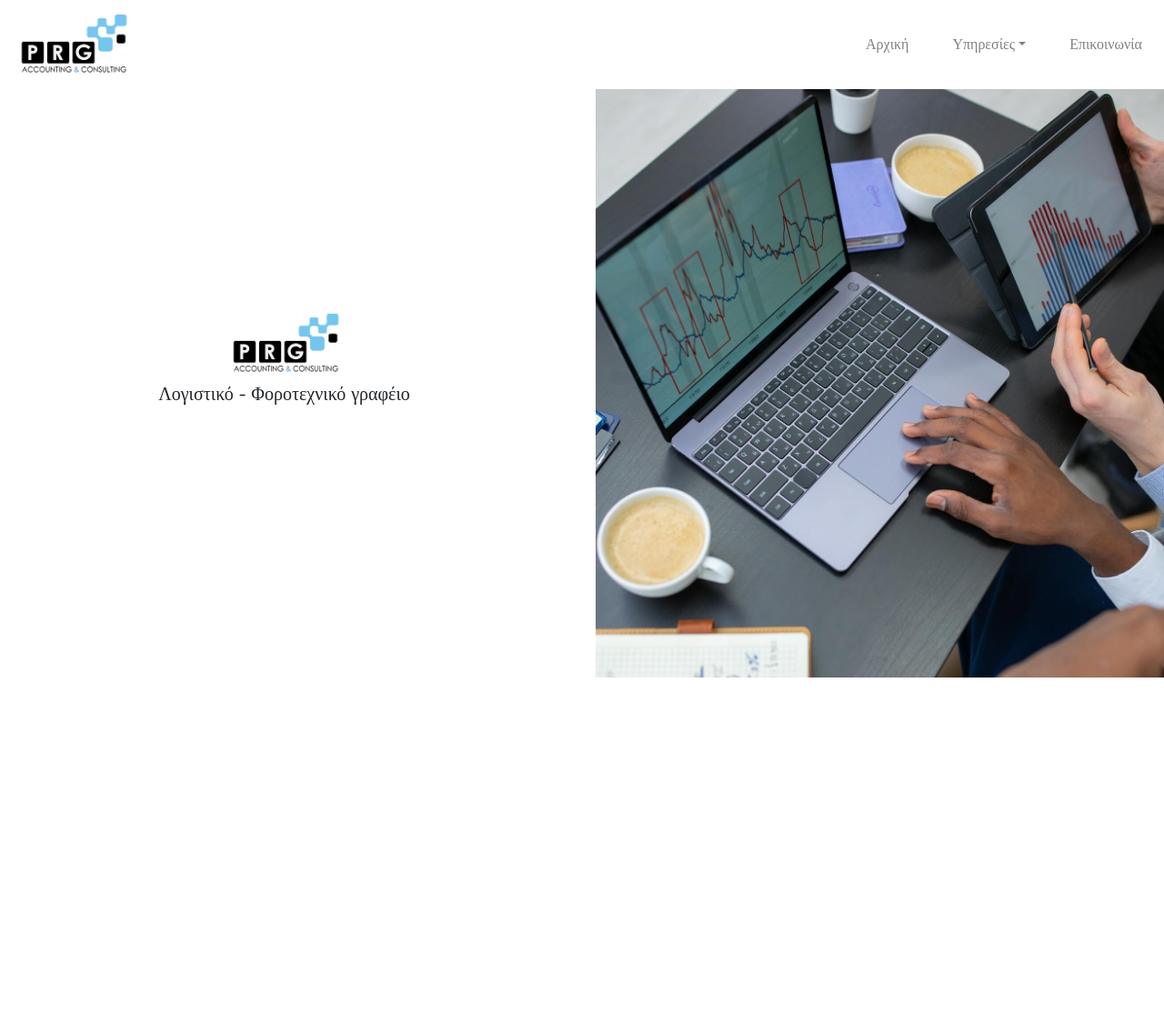
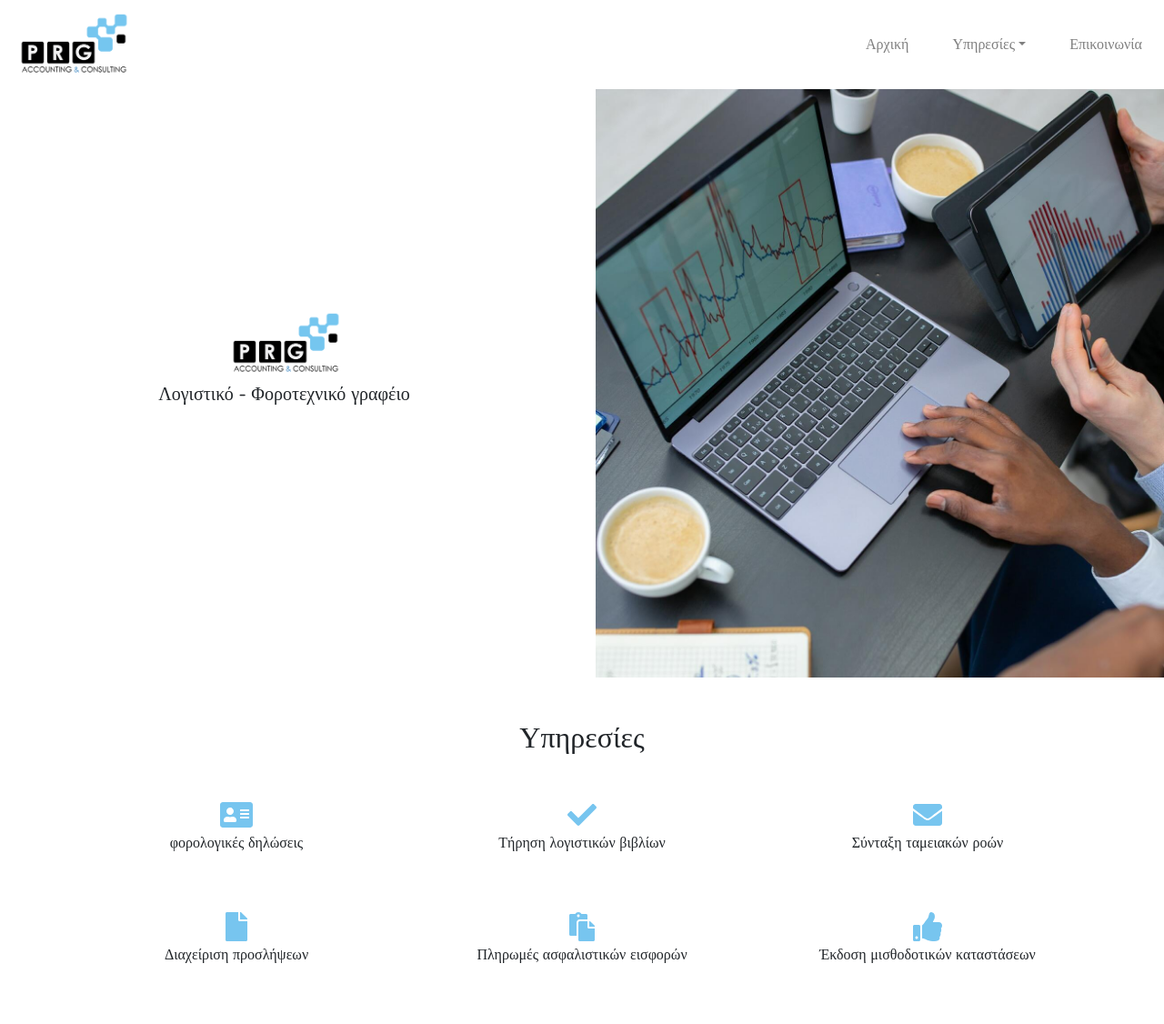
Before and after one commit to jverg/prgtax, a Gatsby site: page / in a window 1280 px wide. Shown: the whole page at 91% size. Before the commit the page ends 800 px from the top, so only its background shows below. Built offline with nearby package versions, Linux system fonts and the light colour scheme; Gatsby itself is replaced by a stand-in of ours.

Commit message:
Service container initial commit

```diff
--- a/package.json
+++ b/package.json
@@ -5,6 +5,9 @@
   "version": "0.1.0",
   "author": "Kyle Mathews <mathews.kyle@gmail.com>",
   "dependencies": {
+    "@fortawesome/fontawesome-svg-core": "^1.2.34",
+    "@fortawesome/free-solid-svg-icons": "^5.15.2",
+    "@fortawesome/react-fontawesome": "^0.1.14",
     "bootstrap": "^4.6.0",
     "gatsby": "^3.0.1",
     "gatsby-plugin-gatsby-cloud": "^2.0.0",
--- a/src/pages/index.js
+++ b/src/pages/index.js
@@ -1,7 +1,9 @@
 import * as React from "react"
 // import { Link } from "gatsby"
 import { StaticImage } from "gatsby-plugin-image"
-import { Row, Col} from 'react-bootstrap';
+import { Row, Col, Container } from 'react-bootstrap';
+import { FontAwesomeIcon } from '@fortawesome/react-fontawesome'
+import { faAddressCard, faCheck, faEnvelope, faFile, faPaste, faThumbsUp } from '@fortawesome/free-solid-svg-icons'
 import './styles/index.scss'
 
 import Layout from "../components/layout"
@@ -28,6 +30,39 @@ const IndexPage = () => (
         />
       </Col>
     </Row>
+    <Container className="services-container">
+      <h2 className="services-container__header">Υπηρεσίες</h2>
+      <Row services-container-row>
+        <div className="col-sm-4 services-container-row-element">
+          <FontAwesomeIcon className="services-container-row-element__icon" icon={faAddressCard} size="2x" color="#77C5EF"/>
+          <p>φορολογικές δηλώσεις</p>
+        </div>
+        <div className="col-sm-4 services-container-row-element">
+          <FontAwesomeIcon className="services-container-row-element__icon" icon={faCheck} size="2x" color="#77C5EF"/>
+          <p>Τήρηση λογιστικών βιβλίων</p>
+        </div>
+        <div className="col-sm-4 services-container-row-element">
+          <FontAwesomeIcon className="services-container-row-element__icon" icon={faEnvelope} size="2x" color="#77C5EF"/>
+          <p>Σύνταξη ταμειακών ροών</p>
+        </div>
+        </Row>
+        <Row>
+          <div className="col-sm-4 services-container-row-element">
+            <FontAwesomeIcon className="services-container-row-element__icon" icon={faFile} size="2x" color="#77C5EF"/>
+            <p>Διαχείριση προσλήψεων</p>
+          </div>
+          <div className="col-sm-4 services-container-row-element">
+            <FontAwesomeIcon className="services-container-row-element__icon" icon={faPaste} size="2x" color="#77C5EF"/>
+            <p>Πληρωμές ασφαλιστικών εισφορών</p>
+          </div>
+          <div className="col-sm-4 services-container-row-element">
+            <FontAwesomeIcon className="services-container-row-element__icon" icon={faThumbsUp} size="2x" color="#77C5EF"/>
+            <p>
+              Έκδοση μισθοδοτικών καταστάσεων
+              </p>
+          </div>
+        </Row>
+      </Container>
   </Layout>
 )
 
--- a/src/pages/styles/index.scss
+++ b/src/pages/styles/index.scss
@@ -20,3 +20,14 @@
     }
   }
 }
+.services-container {
+  text-align: center;
+  &__header {
+    margin: 3rem;
+  }
+  &-row {
+    &-element {
+      margin-bottom: 3rem;
+    }
+  }
+}
```
Also changed, not shown: 1 other file.
